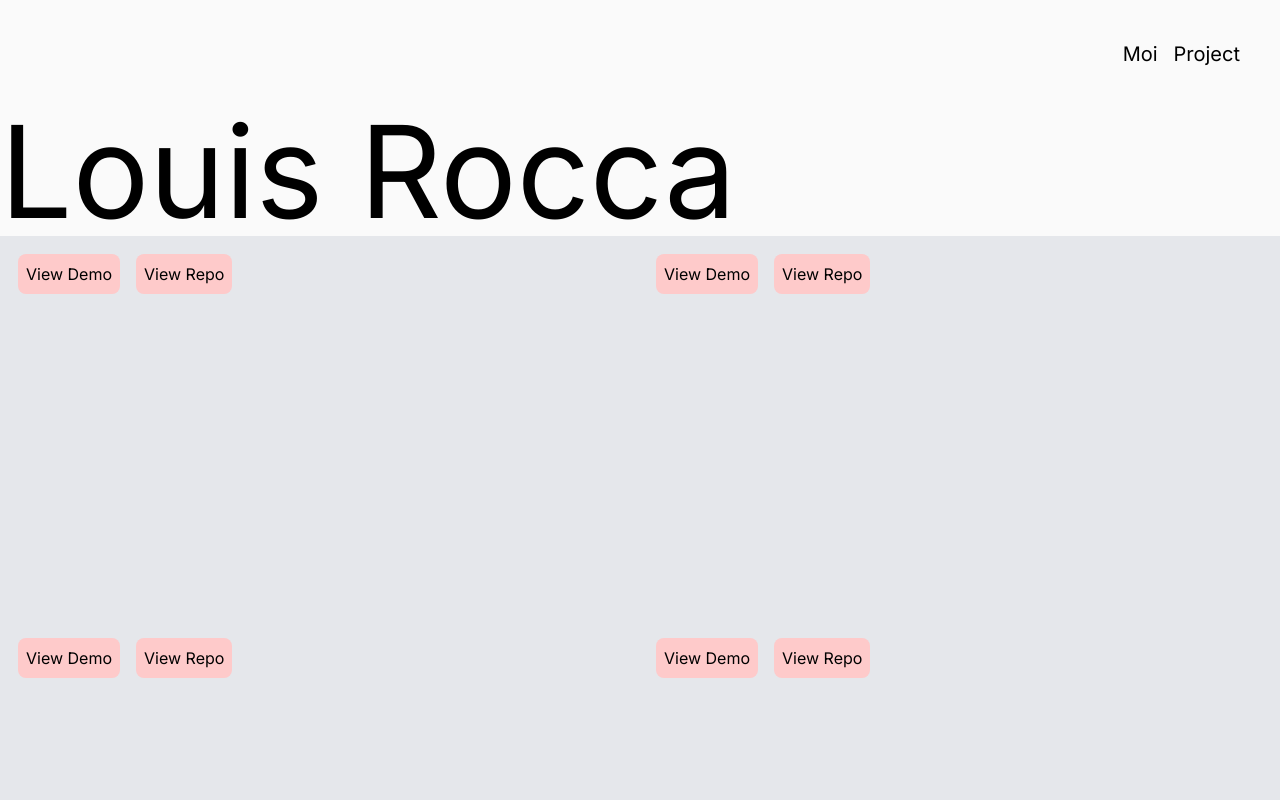
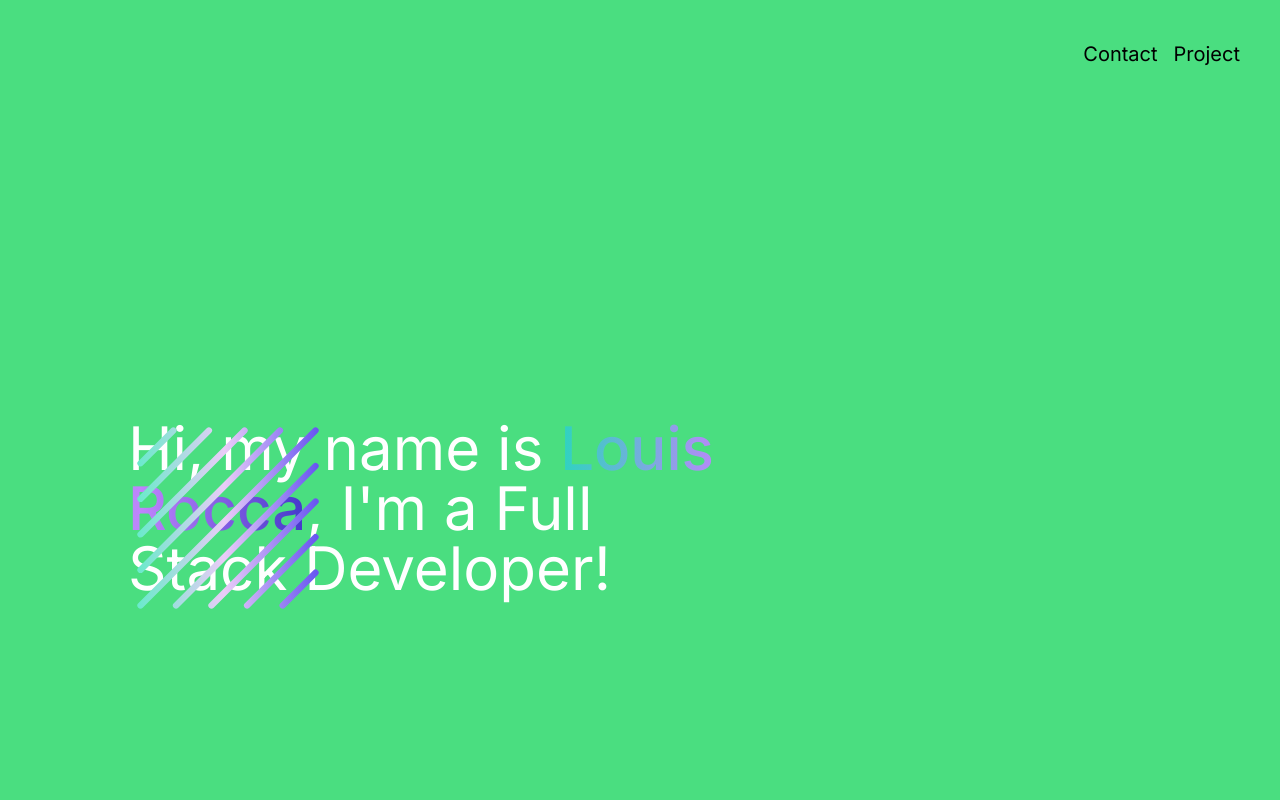
Before and after one commit to Louisrca/louisrca-next-js, a Next.js app: page / in a window 1280 px wide. Shown: the top 800 px of the page. Built offline with nearby package versions, Linux system fonts and the light colour scheme.

Commit message:
ui system wip

```diff
--- a/src/app/globals.css
+++ b/src/app/globals.css
@@ -21,3 +21,23 @@
   color: var(--foreground-rgb);
   background: rgb(var(--background-start-white));
 }
+html {
+  --scroll-behavior: smooth !important;
+  scroll-behavior: smooth !important;
+}
+
+#titlePresentation,
+#buttonPresentation {
+  z-index: 50;
+  animation: fade 4s;
+}
+
+@keyframes fade {
+  0% {
+    opacity: 0;
+  }
+  100% {
+    opacity: 1;
+    z-index: 50;
+  }
+}
--- a/src/app/page.tsx
+++ b/src/app/page.tsx
@@ -6,13 +6,13 @@
 export default function Home() {
   return (
     <main className="flex min-h-screen flex-col items-center justify-between">
-      <div className="w-full">
+      <div className="w-full bg-green-400">
         <NavBar />
       </div>
-      <div className="w-full">
+      <div className="flex w-full  justify-start items-center h-screen bg-green-400">
         <Presentation />
       </div>
-      <div className="w-full h-max border-2">
+      <div className="w-full h-max border-2" id="project">
         <GridProject />
       </div>
       <footer>louis rocca</footer>
--- /dev/null
+++ b/src/common/svg/shapes-grid.tsx
@@ -0,0 +1,41 @@
+import React from "react";
+
+export const ShapeGrid = ({ ...props }: React.SVGProps<SVGSVGElement>) => {
+  return (
+    <svg
+      xmlns="http://www.w3.org/2000/svg"
+      viewBox="0 0 64 64"
+      version="1.1"
+      {...props}
+    >
+      <path
+        id="SvgjsPath1072"
+        d="M4 15.51a1 1 0 0 0 .71-.29L15.22 4.71a1 1 0 1 0-1.42-1.42L3.29 13.8a1 1 0 0 0 0 1.42 1 1 0 0 0 .71.29zm0 11.38a1 1 0 0 0 .71-.29L26.6 4.71a1 1 0 1 0-1.42-1.42L3.29 25.18a1 1 0 0 0 0 1.42 1 1 0 0 0 .71.29zm0 11.36a1 1 0 0 0 .71-.25L38 4.71a1 1 0 1 0-1.42-1.42L3.29 36.54a1 1 0 0 0 0 1.42 1 1 0 0 0 .71.29zm0 11.38a1 1 0 0 0 .71-.29L49.34 4.71a1 1 0 1 0-1.42-1.42L3.29 47.92a1 1 0 0 0 0 1.42 1 1 0 0 0 .71.29zM60.71 3.29a1 1 0 0 0-1.42 0l-56 56a1 1 0 0 0 0 1.42 1 1 0 0 0 1.42 0l56-56a1 1 0 0 0 0-1.42zm-1.42 11.37L14.66 59.29a1 1 0 0 0 0 1.42 1 1 0 0 0 1.42 0l44.63-44.63a1 1 0 0 0-1.42-1.42zm0 11.34L26 59.29a1 1 0 0 0 0 1.42 1 1 0 0 0 1.42 0l33.29-33.25A1 1 0 0 0 59.29 26zm0 11.4L37.4 59.29a1 1 0 0 0 0 1.42 1 1 0 0 0 1.42 0l21.89-21.89a1 1 0 0 0-1.42-1.42zm0 11.38L48.78 59.29a1 1 0 0 0 0 1.42 1 1 0 0 0 1.42 0L60.71 50.2a1 1 0 0 0-1.42-1.42z"
+        data-name="Layer 9"
+        fill='url("#SvgjsLinearGradient1073")'
+      ></path>
+      <defs>
+        <linearGradient
+          gradientTransform="rotate(0 0.5 0.5)"
+          id="SvgjsLinearGradient1073"
+        >
+          <stop
+            stop-opacity=" 1"
+            stopColor="rgba(105, 234, 203)"
+            offset="0"
+          ></stop>
+          <stop
+            stop-opacity=" 1"
+            stopColor="rgba(234, 204, 248)"
+            offset="0.48"
+          ></stop>
+          <stop
+            stop-opacity=" 1"
+            stopColor="rgba(102, 84, 241)"
+            offset="1"
+          ></stop>
+        </linearGradient>
+      </defs>
+    </svg>
+  );
+};
--- a/src/components/nav/navbar-component.tsx
+++ b/src/components/nav/navbar-component.tsx
@@ -1,10 +1,13 @@
+import Link from "next/link";
 import Button from "../ui/button";
 export function NavBar() {
   return (
     <header className="p-4">
       <nav className="flex justify-end m-4">
-        <Button kind="nav">Moi</Button>
-        <Button kind="nav">Project</Button>
+        <Button kind="nav">Contact</Button>
+        <Link className="duration-600" href={"#project"}>
+          <Button kind="nav">Project</Button>
+        </Link>
       </nav>
     </header>
   );
--- a/src/components/presentation/presentation-section.tsx
+++ b/src/components/presentation/presentation-section.tsx
@@ -1,7 +1,23 @@
+import Link from "next/link";
+import Button from "../ui/button";
+import { ShapeGrid } from "@/common/svg/shapes-grid";
 export default function Presentation() {
   return (
-    <div>
-      <h1 className="text-9xl">Louis Rocca</h1>
+    <div className="w-1/2 sm:ml-8  md:ml-32">
+      <figure id="titlePresentation">
+        {" "}
+        <div className="absolute top-58 z-0">
+          <ShapeGrid width={"200"} height={"200"} />
+        </div>
+        <h1 className="text-6xl z-40 text-white">
+          Hi, my name is{" "}
+          <span className="bg-gradient-to-l from-indigo-700 via-purple-400 to-teal-400 bg-clip-text text-transparent font-medium">
+            Louis Rocca
+          </span>
+          , I'm a Full Stack Developer!
+        </h1>
+        <p></p>
+      </figure>
     </div>
   );
 }
--- a/src/components/project/grid-project.tsx
+++ b/src/components/project/grid-project.tsx
@@ -4,7 +4,7 @@
 
 export function GridProject() {
   return (
-    <div className="grid grid-cols-2 w-full">
+    <div className="grid w-full sm:grid-cols-1 md:grid-cols-2 ">
       <Card>
         <div className="flex flex-row gap-4">
           <Button kind="default">View Demo</Button>
--- a/src/components/ui/button.tsx
+++ b/src/components/ui/button.tsx
@@ -9,8 +9,8 @@
 }) {
   return (
     <button
-      className={clsx("p-2 rounded-lg border-1 duration-700", {
-        "bg-red-200 hover:bg-red-400": kind === "default",
+      className={clsx("p-2 border-1 duration-700", {
+        "bg-indigo-700 hover:bg-indigo-400 text-white": kind === "default",
         "bg-transparent hover:font-bold text-xl": kind === "nav",
       })}
       {...props}
--- a/tailwind.config.ts
+++ b/tailwind.config.ts
@@ -1,20 +1,30 @@
-import type { Config } from 'tailwindcss'
+import type { Config } from "tailwindcss";
 
 const config: Config = {
   content: [
-    './src/pages/**/*.{js,ts,jsx,tsx,mdx}',
-    './src/components/**/*.{js,ts,jsx,tsx,mdx}',
-    './src/app/**/*.{js,ts,jsx,tsx,mdx}',
+    "./src/pages/**/*.{js,ts,jsx,tsx,mdx}",
+    "./src/components/**/*.{js,ts,jsx,tsx,mdx}",
+    "./src/app/**/*.{js,ts,jsx,tsx,mdx}",
   ],
   theme: {
     extend: {
       backgroundImage: {
-        'gradient-radial': 'radial-gradient(var(--tw-gradient-stops))',
-        'gradient-conic':
-          'conic-gradient(from 180deg at 50% 50%, var(--tw-gradient-stops))',
+        "gradient-radial": "radial-gradient(var(--tw-gradient-stops))",
+        "gradient-conic":
+          "conic-gradient(from 180deg at 50% 50%, var(--tw-gradient-stops))",
       },
+    },
+    screens: {
+      sm: "378px",
+      // => @media (min-width: 640px) { ... }
+
+      md: "1023px",
+      // => @media (min-width: 1024px) { ... }
+
+      lg: "1280px",
+      // => @media (min-width: 1280px) { ... }
     },
   },
   plugins: [],
-}
-export default config
+};
+export default config;
```
